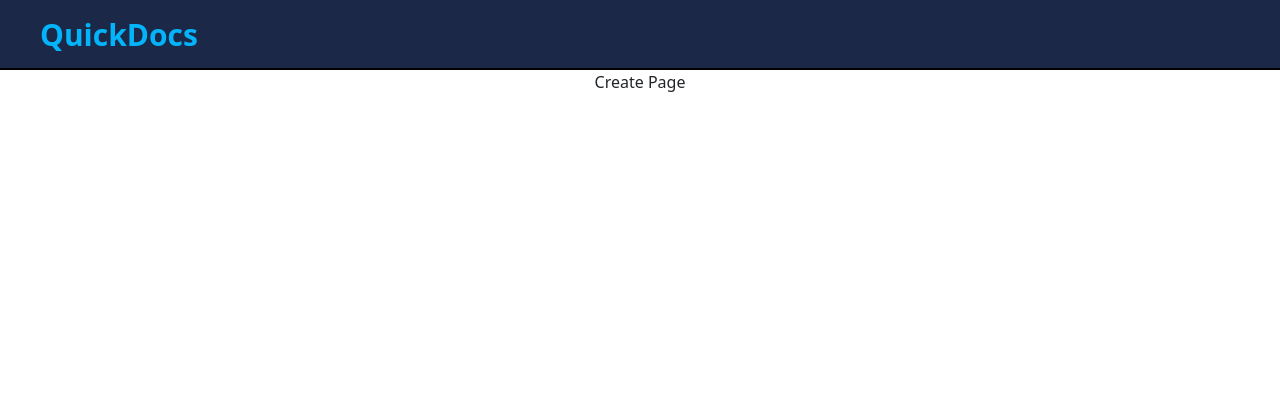
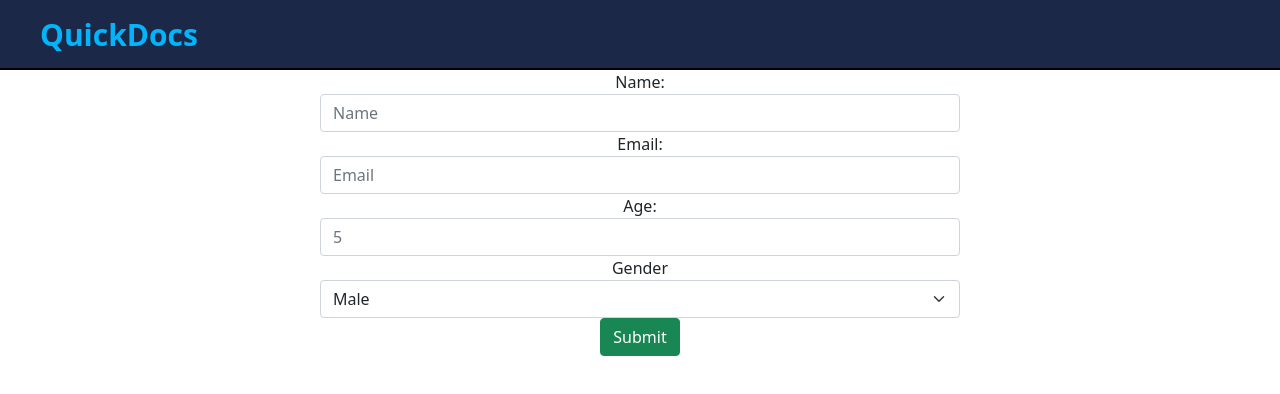
Before and after one commit to rvua/QuickDocs, a React (Create React App) app in the folder client/: page /records/create in a window 1280 px wide. Shown: the top 394 px of the page. Built offline with nearby package versions, Linux system fonts and the light colour scheme.

Commit message:
validations, main.js, create.js

```diff
--- a/client/src/views/Create.js
+++ b/client/src/views/Create.js
@@ -1,9 +1,75 @@
-import React from 'react';
+import React, {useState} from 'react';
+import axios from 'axios';
+import { useHistory } from 'react-router-dom';
 
 const Create = (props) => {
+    const genderOptions = ["Male", "Female", "Do Not Disclose"]
+
+    const [form, setForm] = useState({
+        name: "",
+        email: "",
+        age: null,
+        gender: genderOptions[0]
+    })
+
+    const [errors, setErrors] = useState({})
+    const history = useHistory();
+    const onChangeHandler = (event) => {
+        setForm({
+            ...form,
+            [event.target.name]: event.target.value
+        })
+    }
+    const onSubmitHandler = (event) => {
+        event.preventDefault();
+        axios.post("http://localhost:8000/api/records/create", form)
+            .then(res => {
+                console.log(res);
+                history.push("/")
+            })
+            .catch(err => {
+                console.log(err.response.data.err.errors);
+                setErrors(err.response.data.err.errors)
+            })
+    }
+
     return(
         <div>
-            Create Page
+            <div>
+                <form onSubmit={onSubmitHandler} className="mx-auto w-50">
+                    <div className="form-group">
+                        <label htmlFor="name">Name:</label>
+                        <input onChange={onChangeHandler} className="form-control" type="text" name="name" placeholder="Name"/>
+                        <span className="alert-danger">{errors.name && errors.name.message}</span>
+                    </div>
+
+                    <div className="form-group">
+                        <label htmlFor="type">Email:</label>
+                        <input onChange={onChangeHandler} className="form-control" type="text" name="email" placeholder="Email"/>
+                        <span className="alert-danger">{errors.email && errors.email.message}</span>
+                    </div>
+
+                    <div className="form-group">
+                        <label htmlFor="age">Age:</label>
+                        <input onChange={onChangeHandler} type="number" name="age" className="form-control" min={5} max={130} placeholder="5"/>
+                        <span className="alert-danger">{errors.age && errors.age.message}</span>
+                    </div>
+
+                    <div className="form-group">
+                        <label htmlFor="gender">Gender</label>
+                        <select onChange={onChangeHandler} name="gender" className="form-select">
+                            {
+                                genderOptions.map((gender, i) => {
+                                    return <option key={i} value={gender}>{gender}</option>
+                                })
+                            }
+                        </select>
+                        <span className="alert-danger">{errors.gender && errors.gender.message}</span>
+                    </div>
+
+                    <input type="submit" className="btn btn-success"/>
+                </form>
+            </div>
         </div>
     )
 }
--- a/client/src/views/Main.js
+++ b/client/src/views/Main.js
@@ -20,7 +20,7 @@ const Main = (props) => {
                 records.map((item, i) => {
                     return(
                         <div>
-                            <RecordBox key={i} pet={item}/>
+                            <RecordBox key={i} record={item}/>
                         </div>
                     )
                 })
```
Also changed, not shown: 1 other file (tests, documents, lock files or other folders).
